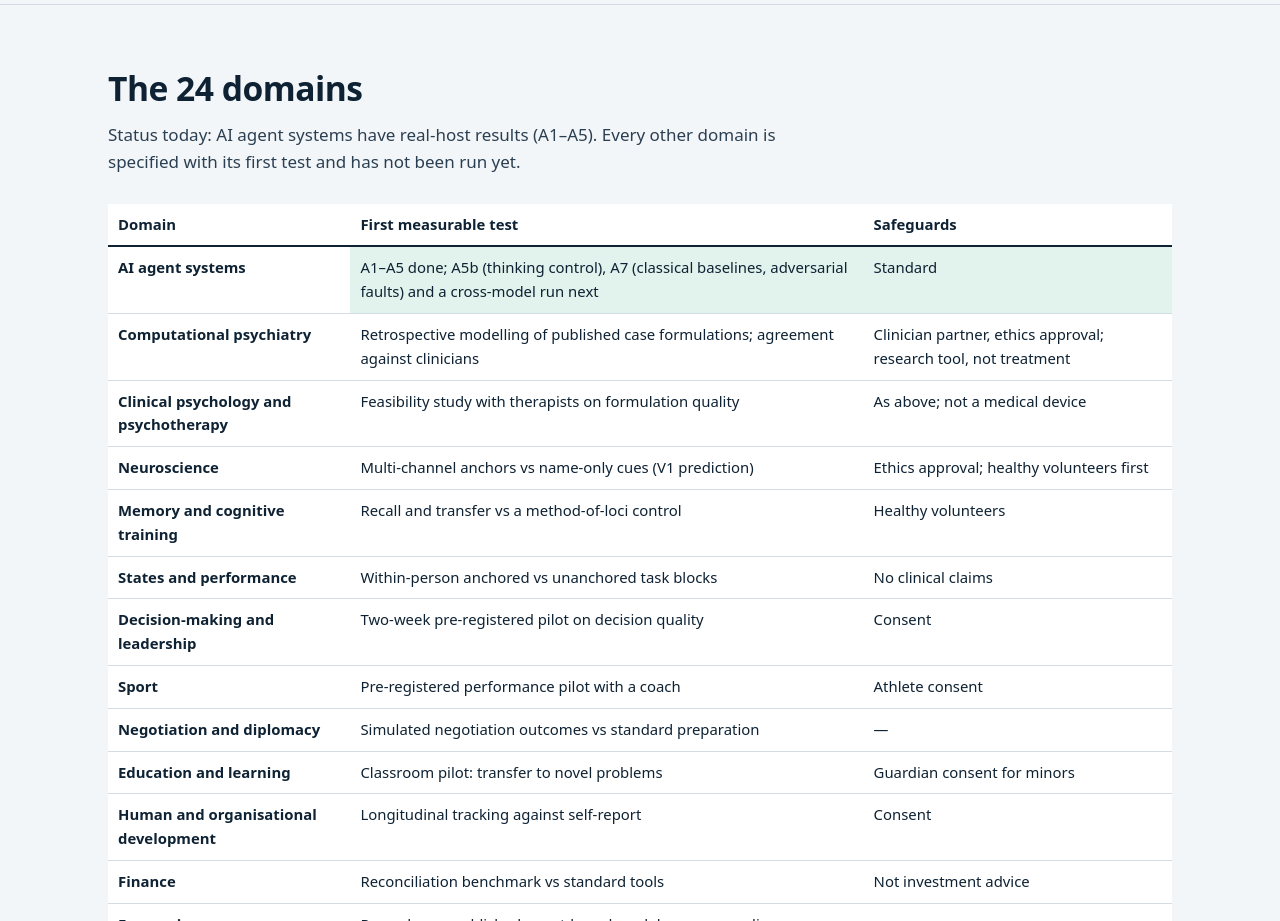
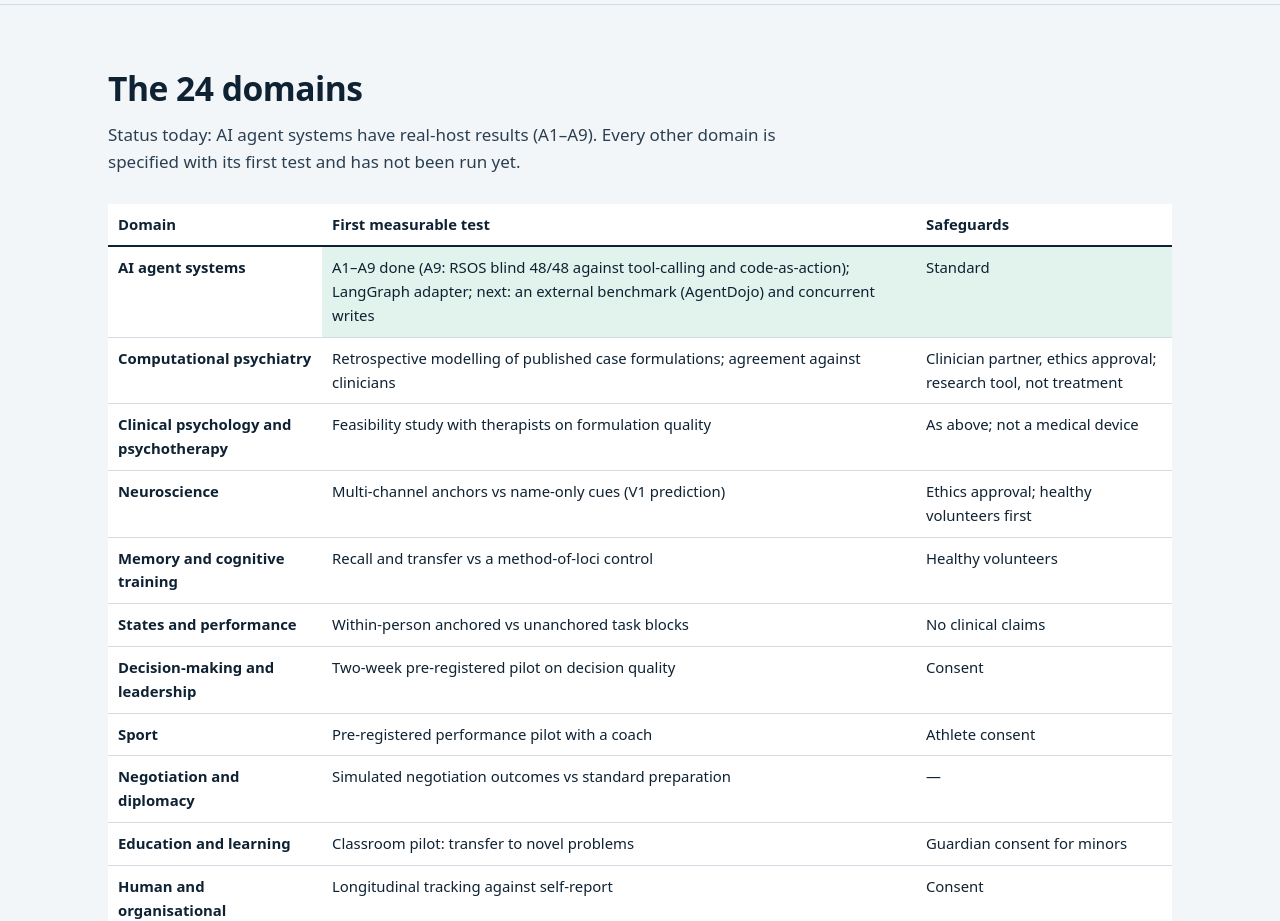
Before and after one commit to r-a-elu-architecture/RSOS-Language, a plain HTML site: page docs/programme.html in a window 1280 px wide. Shown: the part 1500-2421 px from the top of the page. Drawn offline with Linux system fonts and the light colour scheme; a web font is replaced by a local one.

Commit message:
README leads with the runtime and the LangGraph drop-in; scope stated (one writer per step); language and research programme after, with build status; programme page status A1-A9
Co-Authored-By: Claude Opus 5.5 <noreply@anthropic.com>
Claude-Session: https://claude.ai/code/session_01VqKZp6vpX55v5BNWYmHCEZ

```diff
--- a/docs/programme.html
+++ b/docs/programme.html
@@ -82,12 +82,12 @@ consent. <a href="https://github.com/r-a-elu-architecture/RSOS-Language/blob/mai
 
 <section><div class="wrap">
 <h2>The 24 domains</h2>
-<p class="intro">Status today: AI agent systems have real-host results (A1–A5). Every other domain is specified with
+<p class="intro">Status today: AI agent systems have real-host results (A1–A9). Every other domain is specified with
 its first test and has not been run yet.</p>
 <div class="tw"><table>
 <thead><tr><th scope="col">Domain</th><th scope="col">First measurable test</th><th scope="col">Safeguards</th></tr></thead>
 <tbody>
-<tr class="us"><th scope="row">AI agent systems</th><td>A1–A5 done; A5b (thinking control), A7 (classical baselines, adversarial faults) and a cross-model run next</td><td>Standard</td></tr>
+<tr class="us"><th scope="row">AI agent systems</th><td>A1–A9 done (A9: RSOS blind 48/48 against tool-calling and code-as-action); LangGraph adapter; next: an external benchmark (AgentDojo) and concurrent writes</td><td>Standard</td></tr>
 <tr><th scope="row">Computational psychiatry</th><td>Retrospective modelling of published case formulations; agreement against clinicians</td><td>Clinician partner, ethics approval; research tool, not treatment</td></tr>
 <tr><th scope="row">Clinical psychology and psychotherapy</th><td>Feasibility study with therapists on formulation quality</td><td>As above; not a medical device</td></tr>
 <tr><th scope="row">Neuroscience</th><td>Multi-channel anchors vs name-only cues (V1 prediction)</td><td>Ethics approval; healthy volunteers first</td></tr>
```
Also changed, not shown: tools/site/programme.html (+2 -2 lines), 2 other files.
